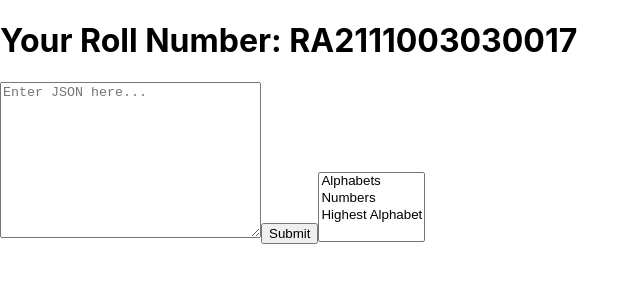
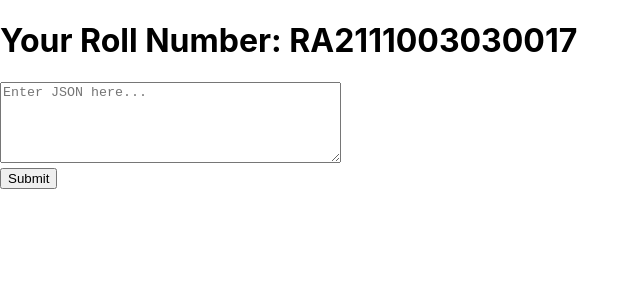
Before and after one commit to Sowmyagarg1003/bajaj-finserv-frontend, a React (Create React App) app: page / in a window 1280 px wide. Shown: the top 300 px of the page, without its empty margins (0-640 px from the left). Built offline with nearby package versions, Linux system fonts and the light colour scheme.

Commit message:
Update App.js

```diff
--- a/src/App.js
+++ b/src/App.js
@@ -1,5 +1,5 @@
 import axios from 'axios';
-import React, { useState } from 'react';
+import React, { useEffect, useState } from 'react';
 
 function App() {
   const [jsonInput, setJsonInput] = useState('');
@@ -7,18 +7,20 @@ function App() {
   const [error, setError] = useState('');
   const [selectedOptions, setSelectedOptions] = useState([]);
 
+  useEffect(() => {
+    document.title = 'RA2111003030017';
+  }, []);
+
   const handleSubmit = async () => {
     try {
-      const parsedData = JSON.parse(jsonInput); // Validate JSON
+      const parsedData = JSON.parse(jsonInput);
       setError('');
 
       const response = await axios.post('http://127.0.0.1:5000/bfhl', parsedData);
-      let targetDiv = document.querySelector('#target');
-      targetDiv.innerHTML = `${JSON.stringify(response.data)}`;
-      //  setResponseData(response.data);
-      // renderResponse(response.data);
+      setResponseData(response.data);
     } catch (err) {
       setError('Invalid JSON input');
+      setResponseData(null);
     }
   };
 
@@ -27,23 +29,32 @@ function App() {
     setSelectedOptions(options);
   };
 
-  const renderResponse = (responseData) => {
-    if (!responseData) return null;
-    const { numbers, alphabets, highest_alphabet } = responseData;
-    console.log(numbers);
-    // let dataToDisplay = [];
 
-    // if (selectedOptions.includes('Numbers')) dataToDisplay = [...dataToDisplay, ...numbers];
-    // if (selectedOptions.includes('Alphabets')) dataToDisplay = [...dataToDisplay, ...alphabets];
-    // if (selectedOptions.includes('Highest Alphabet')) dataToDisplay = [...dataToDisplay, ...highest_alphabet];
+  const renderFilteredResponse = () => {
+    if (!responseData || selectedOptions.length === 0) return null;
+
+    const { numbers, alphabets, highest_lowercase_alphabet } = responseData;
+    let filteredResponse = [];
+
+    if (selectedOptions.includes('Numbers'))
+      filteredResponse.push(`Numbers: ${numbers && numbers.length > 0 ? numbers.join(', ') : 'No numbers'}`);
+
+    if (selectedOptions.includes('Alphabets'))
+      filteredResponse.push(`Alphabets: ${alphabets && alphabets.length > 0 ? alphabets.join(', ') : 'No alphabets'}`);
+
+    if (selectedOptions.includes('Highest Alphabet'))
+      filteredResponse.push(`Highest Alphabet: ${highest_lowercase_alphabet !== null ? highest_lowercase_alphabet : 'No lowercase alphabet'}`); // <-- Updated key name
 
     return (
       <div>
-        <h2>Response:</h2>
-        <pre>{JSON.stringify(responseData, null, 2)}</pre>
+        <h3>Filtered Response:</h3>
+        {filteredResponse.map((item, index) => (
+          <p key={index}>{item}</p>
+        ))}
       </div>
     );
   };
+
 
   return (
     <div>
@@ -52,17 +63,27 @@ function App() {
         value={jsonInput}
         onChange={(e) => setJsonInput(e.target.value)}
         placeholder='Enter JSON here...'
-        rows={10}
-        cols={30}
+        rows={5}
+        cols={40}
       />
+      <br />
       <button onClick={handleSubmit}>Submit</button>
       {error && <p style={{ color: 'red' }}>{error}</p>}
-      <select multiple onChange={handleSelectChange}>
-        <option value="Alphabets">Alphabets</option>
-        <option value="Numbers">Numbers</option>
-        <option value="Highest Alphabet">Highest Alphabet</option>
-      </select>
-      <p id='target'></p>
+
+      {/* Multi-Select Dropdown */}
+      {responseData && (
+        <div>
+          <label>Multi Filter:</label>
+          <select multiple onChange={handleSelectChange}>
+            <option value="Numbers">Numbers</option>
+            <option value="Alphabets">Alphabets</option>
+            <option value="Highest Alphabet">Highest Alphabet</option>
+          </select>
+        </div>
+      )}
+
+      {/* Render the filtered response */}
+      {renderFilteredResponse()}
     </div>
   );
 }
```
